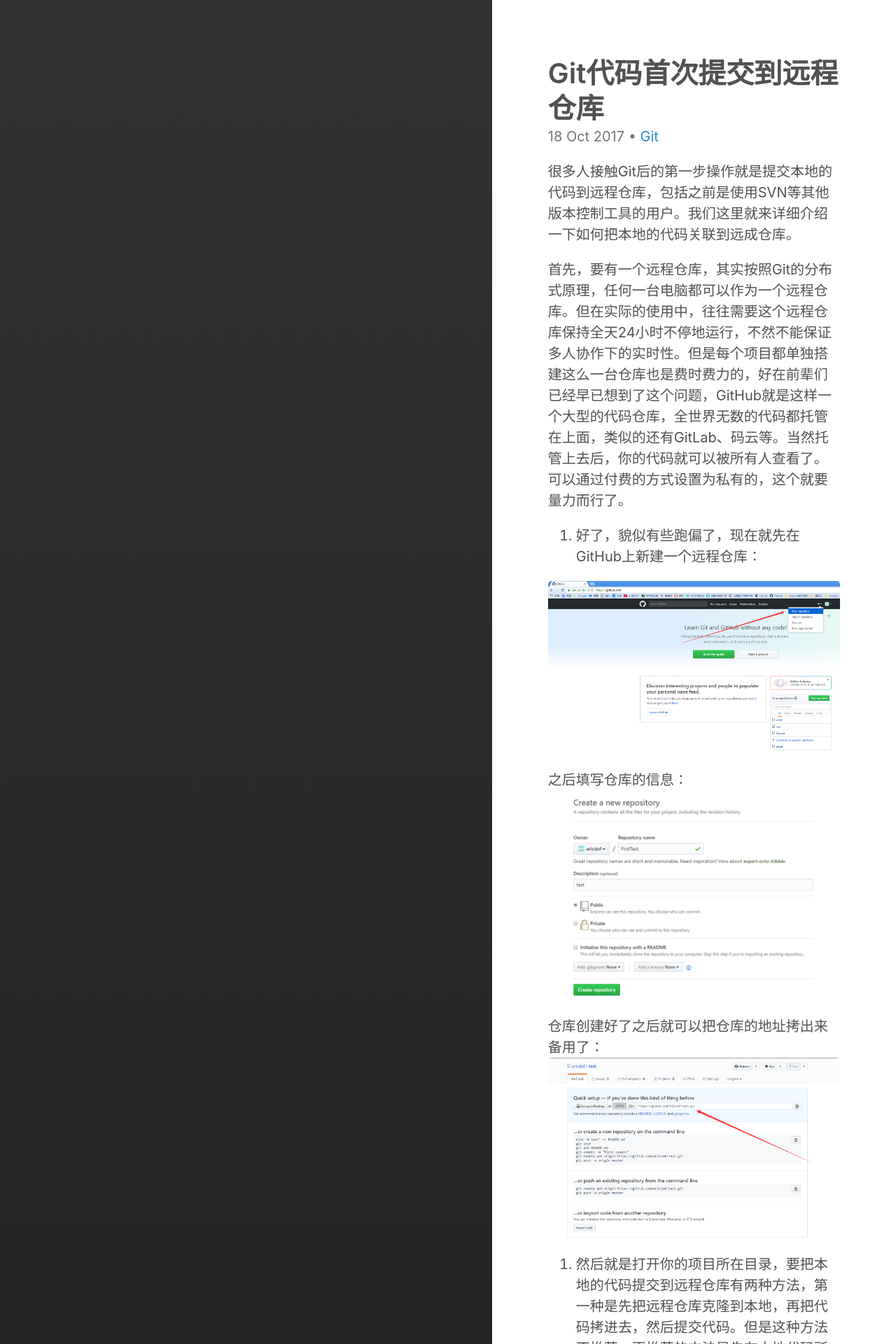
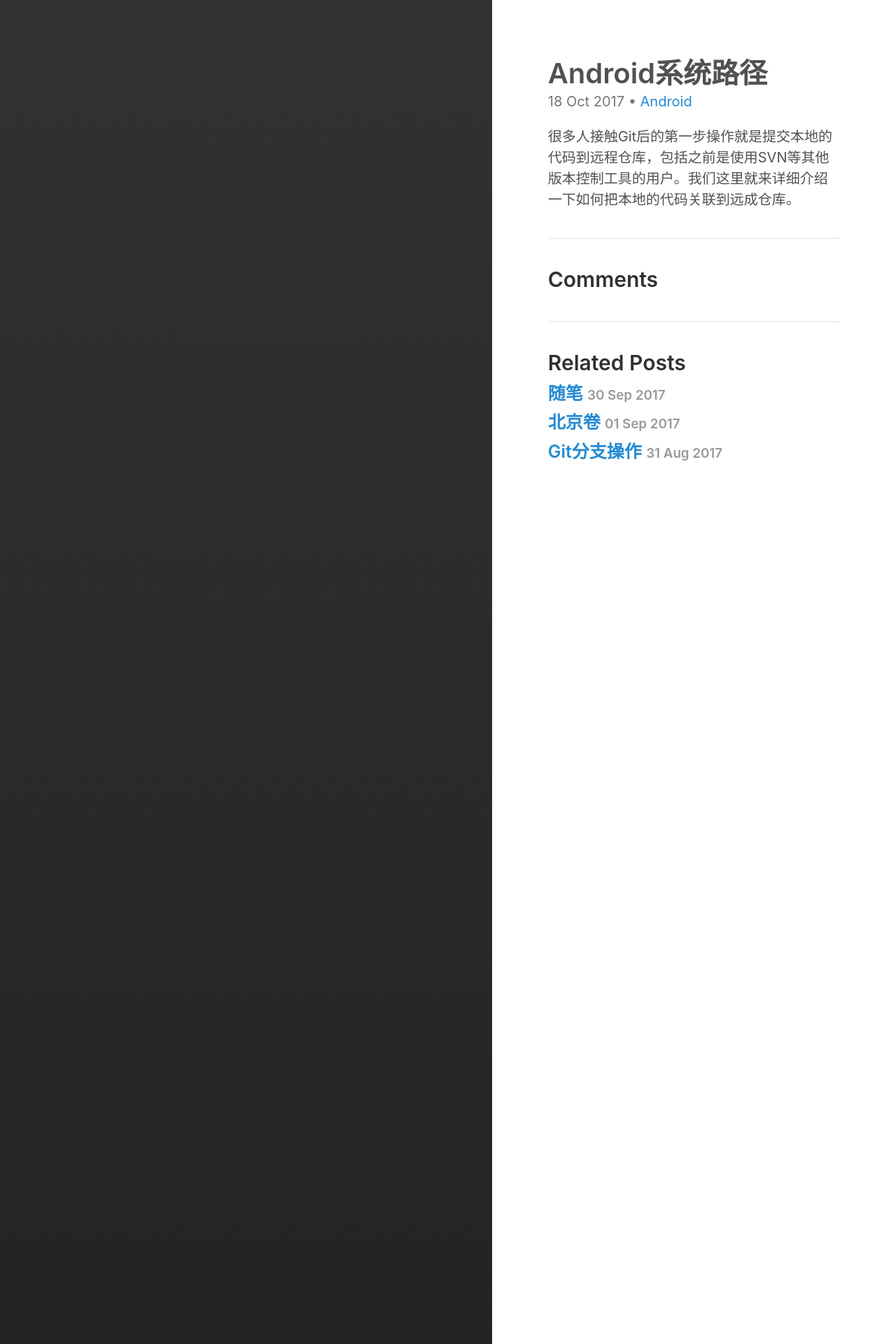
Before and after one commit to ericdxf/ericdxf.github.io, a Jekyll site: the page built from _posts/Android/2017-10-18-Directory.md, in a window 1280 px wide. Shown: the top 1920 px of the page at 70% size. Built offline with Jekyll 4.4.1, drawn with Linux system fonts in a browser that asks for light colours; some of the changed text lies outside the part shown.

Commit message:
添加Android路径文档

````diff
--- a/_posts/Android/2017-10-18-Directory.md
+++ b/_posts/Android/2017-10-18-Directory.md
@@ -1,64 +1,7 @@
 ---
 layout: post
-title: Git代码首次提交到远程仓库
-category: Git
+title: Android系统路径
+category: Android
 ---
 
 很多人接触Git后的第一步操作就是提交本地的代码到远程仓库，包括之前是使用SVN等其他版本控制工具的用户。我们这里就来详细介绍一下如何把本地的代码关联到远成仓库。
-
-首先，要有一个远程仓库，其实按照Git的分布式原理，任何一台电脑都可以作为一个远程仓库。但在实际的使用中，往往需要这个远程仓库保持全天24小时不停地运行，不然不能保证多人协作下的实时性。但是每个项目都单独搭建这么一台仓库也是费时费力的，好在前辈们已经早已想到了这个问题，GitHub就是这样一个大型的代码仓库，全世界无数的代码都托管在上面，类似的还有GitLab、码云等。当然托管上去后，你的代码就可以被所有人查看了。可以通过付费的方式设置为私有的，这个就要量力而行了。
-1. 好了，貌似有些跑偏了，现在就先在GitHub上新建一个远程仓库：
-
-![test](/assets/images/git_new_repository.png)
-之后填写仓库的信息：
-![test](/assets/images/git_new_repository_1.png)
-仓库创建好了之后就可以把仓库的地址拷出来备用了：
-![test](/assets/images/git_new_repository_path.png)
-
-2. 然后就是打开你的项目所在目录，要把本地的代码提交到远程仓库有两种方法，第一种是先把远程仓库克隆到本地，再把代码拷进去，然后提交代码。但是这种方法不推荐，更推荐的方法是先在本地代码所在路径建立一个本地仓库,Git支持把远程仓库和一个已有的本地仓库关联。我们详细介绍一下这个方式：
-首先进入项目的根目录，执行命令`git init`,生成本地仓库：
-```
-PS E:\respositoryTest> git init
-Initialized empty Git repository in E:/respositoryTest/.git/
-```
-3. 然后把需要提交的代码关联到本地仓库中，当然前提是要先提交正确的`ignore`文件，这个文件后期也可以修改，但是会麻烦一些，在另一篇文章中有详细的介绍。执行命令`git add .`:
-```
-PS E:\respositoryTest> git add .
-```
-4. 接下来就是关联本地仓库到远程仓库，执行命令`git remote add origin <url>`，其中的url就是上面再GitHub中获取到的远程仓库地址：
-```
-PS E:\respositoryTest> git remote add origin https://github.com/ericdxf/test1.git
-```
-5. 接下来要先把远程仓库中的代码同步一下，虽然是个空仓库，但也有一些`README.md` `ignore`文件等，不同步的话等下的提交会报错的：
-```
-PS E:\respositoryTest> git pull origin master --allow-unrelated-histories
-remote: Counting objects: 3, done.
-remote: Total 3 (delta 0), reused 0 (delta 0), pack-reused 0
-Unpacking objects: 100% (3/3), done.
-From https://github.com/ericdxf/test1
- * branch            master     -> FETCH_HEAD
- * [new branch]      master     -> origin/master
-```
-可以看到更新下来了三个文件，其实更新代码只要`git pull origin master`就好了，但是首次更新的话需要添加` --allow-unrelated-histories`后缀，不加的话会报错`fatal: refusing to merge unrelated histories`,这个问题是在Git 2.9.0之后的版本才出现的，以前的版本不加也可以正常工作，具体原因应该是为了增强安全性而加的处理吧。
-
-6. 接下来是把代码提交到本地仓库中，调用`git commit -m 提交信息`，提交信息就是你的这次改动的内容；一定要认真填写，不然版本多了之后想再查询之前的提交信息时，就会很麻烦。
-```
-PS E:\respositoryTest> git commit -m "first commit"
-[master 7e2adca] first commit
- 1 file changed, 4 insertions(+)
- create mode 100644 try.txt
-```
-7. 最后一步就是把本地仓库的代码提交到远程仓库中，`git push origin master`,`master`是分支的名字，没有分支的话，默认的就是这个名为`master`的主干了。
-```
-PS E:\respositoryTest> git push origin master
-Counting objects: 3, done.
-Delta compression using up to 8 threads.
-Compressing objects: 100% (3/3), done.
-Writing objects: 100% (3/3), 333 bytes | 333.00 KiB/s, done.
-Total 3 (delta 0), reused 0 (delta 0)
-To https://github.com/ericdxf/test1.git
-   f715821..7e2adca  master -> master
-```
-![end](images/git_new_repository_success.png)
-
-好了，到这里，代码就关联到了GitHub中。 \^\_\^
````
Also changed, not shown: category/Android.md (added, +5 -0 lines).
